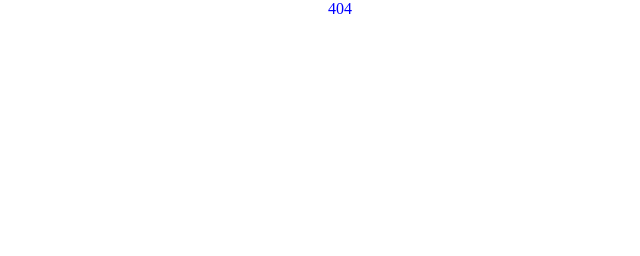
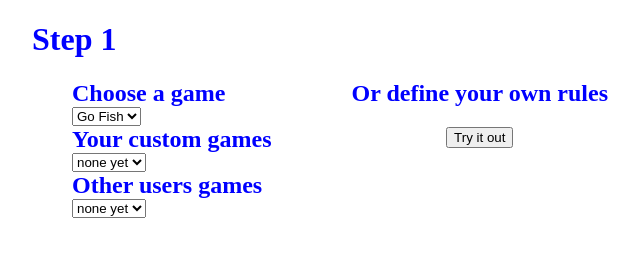
Before and after one commit to williamowen65/solo-project, a React app: page /game-config/1 in a window 1280 px wide. Shown: the whole page, without its empty margins (300-940 px from the left). Built offline with nearby package versions, Linux system fonts and the light colour scheme.

Commit message:
implemented game config steps

```diff
--- /dev/null
+++ b/client/src/components/gameConfigSteps/Step1.js
@@ -0,0 +1,44 @@
+import React from 'react'
+import { useNavigate } from 'react-router-dom'
+
+export function Step1() {
+    const navigate = useNavigate()
+
+    return (
+        <>
+                <h1>Step 1</h1>
+
+            <div className="step1">
+                <div>
+                    <h2>Choose a game</h2>
+                    <select name="games" id="games" onChange={() => navigate('/game-config/step-2')}>
+                        <option defaultValue="true" disabled>Select</option>
+                        <option value="go-fish">Go Fish</option>
+                        <option value="poker">Poker</option>
+                        <option value="lucky">Lucky</option>
+                        <option value="rummy">Rummy</option>
+                    </select>
+
+
+                    <h2>Your custom games</h2>
+                    <select name="your-games" id="your-games">
+                        <option defaultValue='true' disabled>Select</option>
+                        <option value="none">none yet</option>
+                    </select>
+
+
+                    <h2>Other users games</h2>
+                    <select name="" id="">
+                        <option defaultValue='true' disabled>Select</option>
+                        <option value="none">none yet</option>
+                    </select>
+                </div>
+
+                <div>
+                    <h2>Or define your own rules</h2>
+                    <button>Try it out</button>
+                </div>
+            </div>
+        </>
+    )
+}
--- /dev/null
+++ b/client/src/components/gameConfigSteps/Step2.js
@@ -0,0 +1,19 @@
+import React from 'react'
+
+export function Step2(props) {
+
+
+    return (
+        <>
+                <h1>Step 2</h1>
+
+            <div className="step step2">
+                <p>Copy this link to the game and share it with your friends.</p>
+                <p>The game will currently only allow up to 4 players total.</p>
+                <p>Once you start the game, no one else can join the round</p>
+
+                <button>Take a seat at the table</button>
+            </div>
+        </>
+    )
+}
--- a/client/src/index.html
+++ b/client/src/index.html
@@ -5,6 +5,7 @@
     <meta charset="utf-8" />
     <meta name="viewport" content="width=device-width, initial-scale=1" />
     <meta name="description" content="A simple card game application">
+    <base href="/">
     <title>Round Table</title>
 </head>
 
--- a/client/src/index.js
+++ b/client/src/index.js
@@ -15,24 +15,28 @@ import Auth from './pages/auth/Auth.js'
 import { isAuthorized, logout, update } from './utils/helper-functions'
 import { UserSettings } from './pages/userSettings/UserSettings';
 import { GameConfig } from './pages/gameConfig/GameConfig';
+import { Game } from './pages/game/Game';
+
 
 function App() {
 
     const [state, setState] = useState(null)
 
-    const userTemplate = {
-      username: undefined,
-      userGames: [],
-      email: undefined,
+    const stateTemplate = {
+      user: {
+        username: undefined,
+        userGames: [],
+        email: undefined,
+      },
       auth: undefined
     }
 
     const sourceFunctions = {
       setUser: (thisUser) => {
-        userTemplate.username = thisUser.username
-        userTemplate.email = thisUser.email
-        userTemplate.auth = true
-        setState(userTemplate)
+        stateTemplate.user.username = thisUser.username
+        stateTemplate.user.email = thisUser.email
+        stateTemplate.auth = true
+        setState(stateTemplate)
       },
       handleLogout: () => {
         logout()
@@ -66,8 +70,8 @@ function App() {
             <Route path='/login' element={<Auth sourceFunctions={sourceFunctions}/>} />
             <Route path='/signup' element={<Auth sourceFunctions={sourceFunctions} />} />
             <Route path="/account" element={<UserSettings state={state} sourceFunctions={sourceFunctions} />} />
-            <Route path="/game-config" element={<GameConfig />} />
-            {/* <Route path='/game/:id' element={<Game />}/> */}
+            <Route path="/game-config/:step" element={<GameConfig />} />
+            <Route path='/game/:id' element={<Game />}/>
             <Route path="*" element={<NotFoundPage/>} />
           </Routes>
         </Router>
--- /dev/null
+++ b/client/src/pages/game/Game.js
@@ -0,0 +1,11 @@
+import React from 'react'
+
+export function Game(props) {
+
+
+    return (
+        <>
+            GAME
+        </>
+    )
+}
--- a/client/src/pages/gameConfig/GameConfig.js
+++ b/client/src/pages/gameConfig/GameConfig.js
@@ -1,11 +1,36 @@
-import React from 'react'
+import React, { useState } from 'react'
+import { useLocation } from 'react-router-dom'
+import { useEffect } from 'react/cjs/react.development'
+import { Step1 } from '../../components/gameConfigSteps/Step1'
+import { Step2 } from '../../components/gameConfigSteps/Step2'
 
 export function GameConfig(props) {
+    const location = useLocation()
+    const [step, setStep] = useState(1)
 
+    useEffect(() => {
+        const step = location.pathname.split('/')[2]
+        // console.log(step);
+        switch (step) {
+            case 'step-1':
+                setStep(1)
+                break;
+            case 'step-2':
+                setStep(2)
+                break;
+            default:
+                break;
+        }
+    }, [location.pathname])
+
+    const configFunctions = {
+        setStep
+    }
 
     return (
         <>
-            Game config
+            {step === 1 && <Step1 />}
+            {step === 2 && <Step2/>}
         </>
     )
 }
--- a/client/src/pages/gameConfig/gameConfig.scss
+++ b/client/src/pages/gameConfig/gameConfig.scss
@@ -0,0 +1,14 @@
+.step1{
+    display: flex;
+    * {
+        margin: 0 20px;
+        li {
+            cursor: pointer;
+        }
+        button {
+            display: block;
+            margin: 20px auto;
+            cursor: pointer;
+        }
+    }
+}
--- a/client/src/pages/welcome/Welcome.js
+++ b/client/src/pages/welcome/Welcome.js
@@ -5,28 +5,34 @@ function Welcome({state, sourceFunctions: {handleLogout}}) {
 
     const navigate = useNavigate()
     console.log(state);
+    if(state){
         return (
             <>
                 <h1>Round Table Games</h1>
                 <nav>
 
-            {state && <p>Hello {state.user.username}</p>}
-            {!state && (
-                <>
-                    <Link to="/login">Login</Link>
-                    <Link to="/signup">Signup</Link>
-                </>
-            )}
-            {state && (
-                <>
+                <p>Hello {state.user.username}</p>
+
+
                 <span onClick={handleLogout}>Logout</span>
                 <Link to='/account'>User Settings</Link>
-                    <Link to='/game-config'>Create Game</Link>
-                </>
-                )}
+                <Link to='/game-config/step-1'>Create Game</Link>
+
                 </nav>
             </>
         )
+    } else {
+        return (
+            <>
+                <h1>Round Table Games</h1>
+                <nav>
+                    <Link to="/login">Login</Link>
+                    <Link to="/signup">Signup</Link>
+                </nav>
+            </>
+        )
+
+    }
 }
 
 export default Welcome
--- a/client/src/styles/core.scss
+++ b/client/src/styles/core.scss
@@ -1,6 +1,7 @@
 @import '../pages/auth/auth.scss';
 @import '../pages/welcome/welcome.scss';
 @import '../pages/userSettings/userSettings.scss';
+@import '../pages/gameConfig/gameConfig.scss';
 @import '../components/detailsField/detailsField.scss';
 
 
```
Lines whose indentation alone changed are shown as unchanged.
